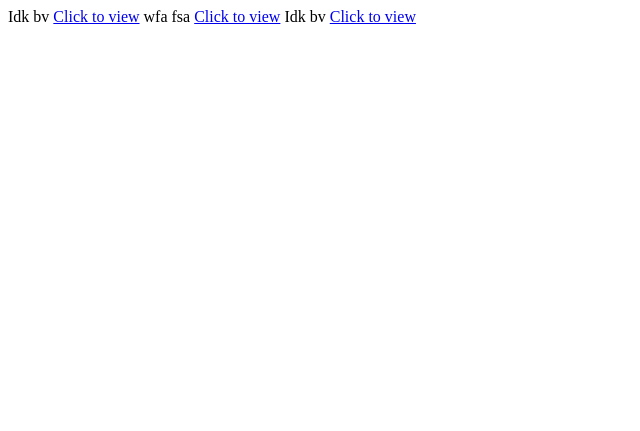
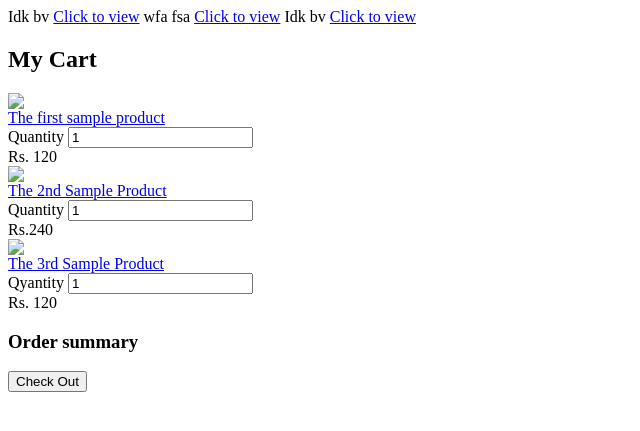
Before and after one commit to G12project/FoodKart, a Django app: template templates/Cart.html in a window 1280 px wide. Shown: the top 431 px of the page, without its empty margins (0-640 px from the left). Run offline with Django 3.2, Linux system fonts and the light colour scheme; the template is opened without the code that fills it: values that come from a table or form of the project are taken from there, others are empty; data comes from the database, SQL or seed files in the repository; some libraries are stand-ins or nearby versions.

Commit message:
Update Cart.html

```diff
--- a/templates/Cart.html
+++ b/templates/Cart.html
@@ -7,3 +7,116 @@
 	</tr>
 	{% endfor %}
 </tbody>
+
+<!--Upper part is related to Back end and below code is html template -->
+
+
+<main class="page">
+    <section class="shopping-cart dark">
+      <div class="container">
+            <div class="block-heading">
+              <h2>My Cart</h2>
+                          </div>
+            <div class="content">
+          <div class="row">
+            <div class="col-md-12 col-lg-8">
+              <div class="items">
+                <div class="product">
+                  <div class="row">
+                    <div class="col-md-3">
+                      <img class="img-fluid mx-auto d-block image" src="http://via.placeholder.com/200x200">
+                    </div>
+                    <div class="col-md-8">
+                      <div class="info">
+                        <div class="row">
+                          <div class="col-md-5 product-name">
+                            <div class="product-name">
+                              <a href="#">The first sample product</a>
+                              <div class="product-info">
+
+                              </div>
+                            </div>
+                          </div>
+                          <div class="col-md-4 quantity">
+                            <label for="quantity">Quantity</label>
+                            <input id="quantity" type="number" value ="1" class="form-control quantity-input" min="1">
+                          </div>
+                          <div class="col-md-3 price">
+                            <span>Rs. 120</span>
+                          </div>
+                        </div>
+                      </div>
+                    </div>
+                  </div>
+                </div>
+                <div class="product">
+                  <div class="row">
+                    <div class="col-md-3">
+
+                      <img class="img-fluid mx-auto d-block image" src="http://via.placeholder.com/200x200">
+                    </div>
+                    <div class="col-md-8">
+                      <div class="info">
+                        <div class="row">
+                          <div class="col-md-5 product-name">
+                            <div class="product-name">
+                              <a href="#">The 2nd Sample Product</a>
+                              <div class="product-info">
+
+                              </div>
+                            </div>
+                          </div>
+                          <div class="col-md-4 quantity">
+                            <label for="quantity">Quantity</label>
+                            <input id="quantity" type="number" value ="1" class="form-control quantity-input" min="1">
+                          </div>
+                          <div class="col-md-3 price">
+                            <span>Rs.240</span>
+                          </div>
+                        </div>
+                      </div>
+                    </div>
+                  </div>
+                </div>
+                <div class="product">
+                  <div class="row">
+                    <div class="col-md-3">
+                      <img class="img-fluid mx-auto d-block image" src="http://via.placeholder.com/200x200">
+                    </div>
+                    <div class="col-md-8">
+                      <div class="info">
+                        <div class="row">
+                          <div class="col-md-5 product-name">
+                            <div class="product-name">
+                              <a href="#">The 3rd Sample Product</a>
+                              <div class="product-info">
+
+                              </div>
+                            </div>
+                          </div>
+                          <div class="col-md-4 quantity">
+                            <label for="quantity">Qyantity</label>
+                            <input id="quantity" type="number" value ="1" class="form-control quantity-input" min="1">
+                          </div>
+                          <div class="col-md-3 price">
+                            <span>Rs. 120</span>
+                          </div>
+                        </div>
+                      </div>
+                    </div>
+                  </div>
+                </div>
+              </div>
+            </div>
+            <div class="col-md-12 col-lg-4">
+              <div class="summary">
+                <h3>Order summary<h3>
+
+                <button type="button" class="btn btn-primary btn-lg btn-block">Check Out</button>
+              </div>
+            </div>
+          </div>
+        </div>
+      </div>
+    </section>
+  </main>
```
